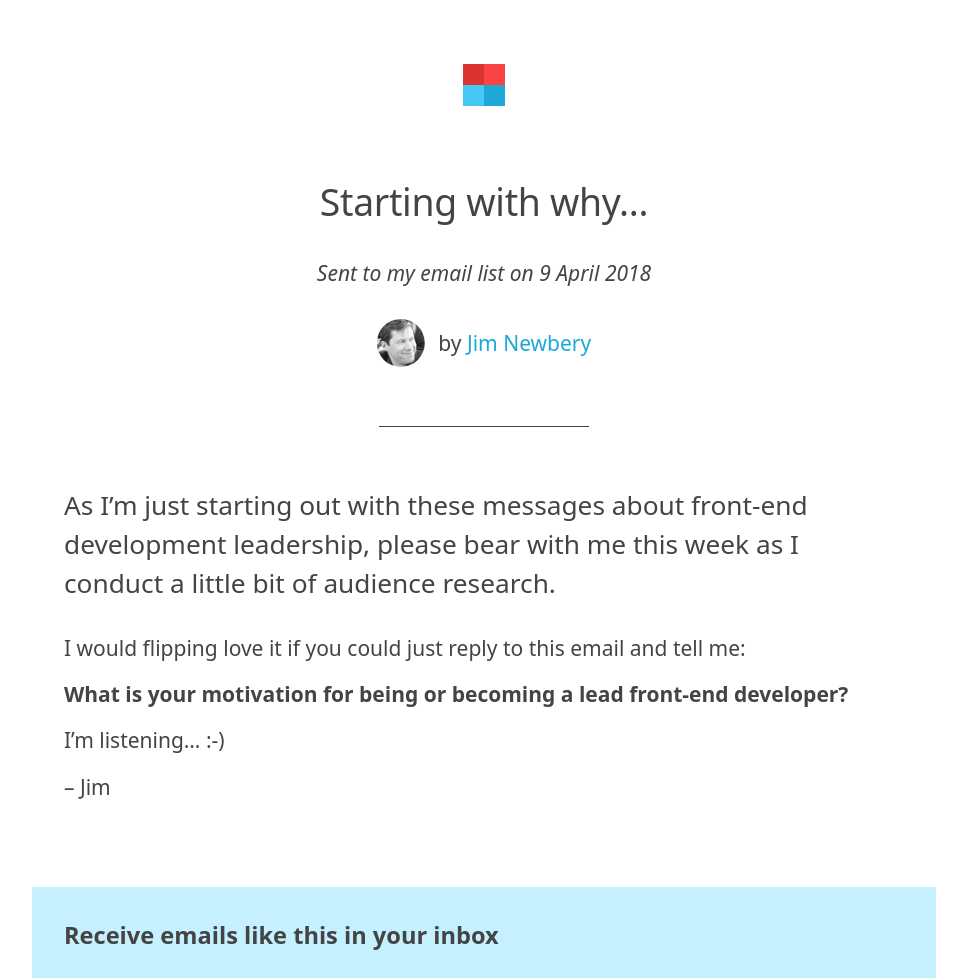
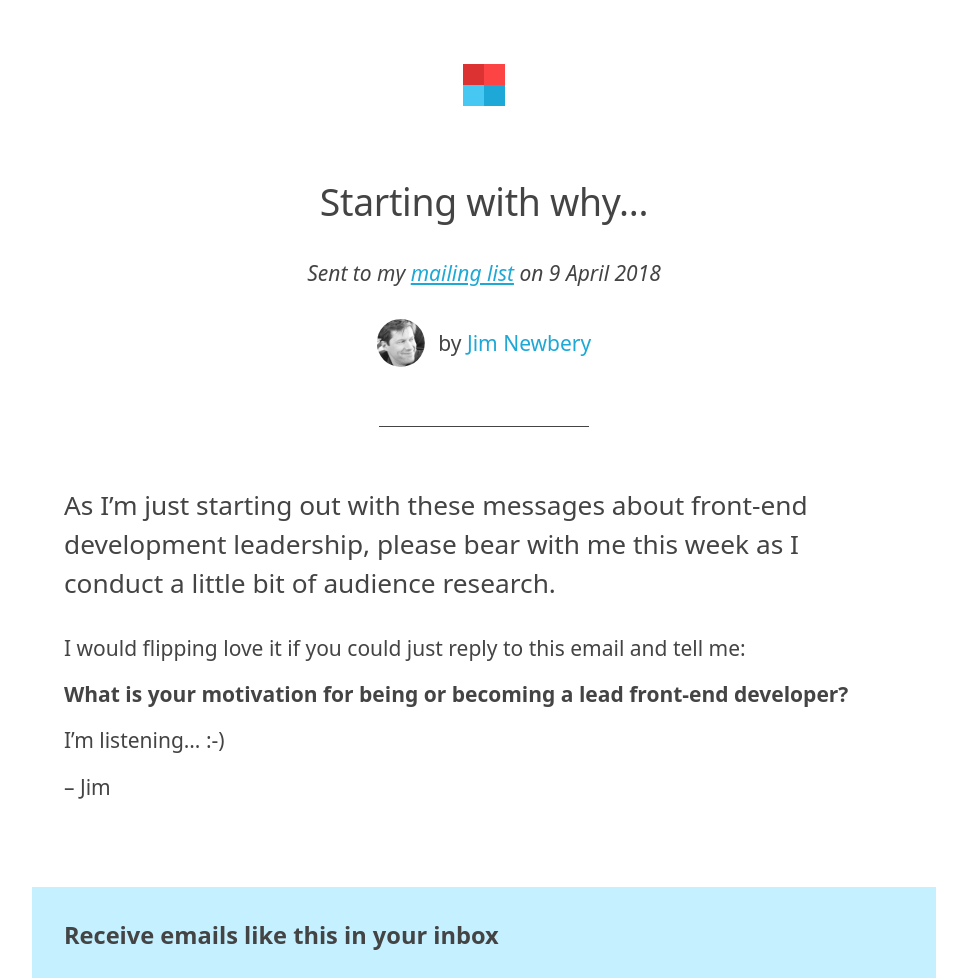
Before and after one commit to froots/froots.github.io, a Jekyll site: the page built from _list/20180409.md, in a window 1280 px wide, cut to the strip 0-978 px from the top of the page. Shown: the whole strip, without its empty margins (156-1123 px from the left). Built offline with Jekyll 4.4.1, drawn with Linux system fonts in a browser that asks for light colours.

Commit message:
Add link back to main list signup and archive

```diff
--- a/_layouts/list.html
+++ b/_layouts/list.html
@@ -8,7 +8,7 @@ layout: default
       {{ page.title }}
     </h1>
     <time class="entry__updated" datetime="{{ post.date | date: "%Y-%m-%d" }}" pubdate>
-      Sent to my email list on
+      Sent to my <a href="/newsletter/">mailing list</a> on
       <span class="entry__updated__date">{{ page.date | date: "%-d" }}</span>
       <span class="entry__updated__month">{{ page.date | date: "%B"}}</span>
       <span class="entry__updated__year">{{ page.date | date: "%Y" }}</span>
```
